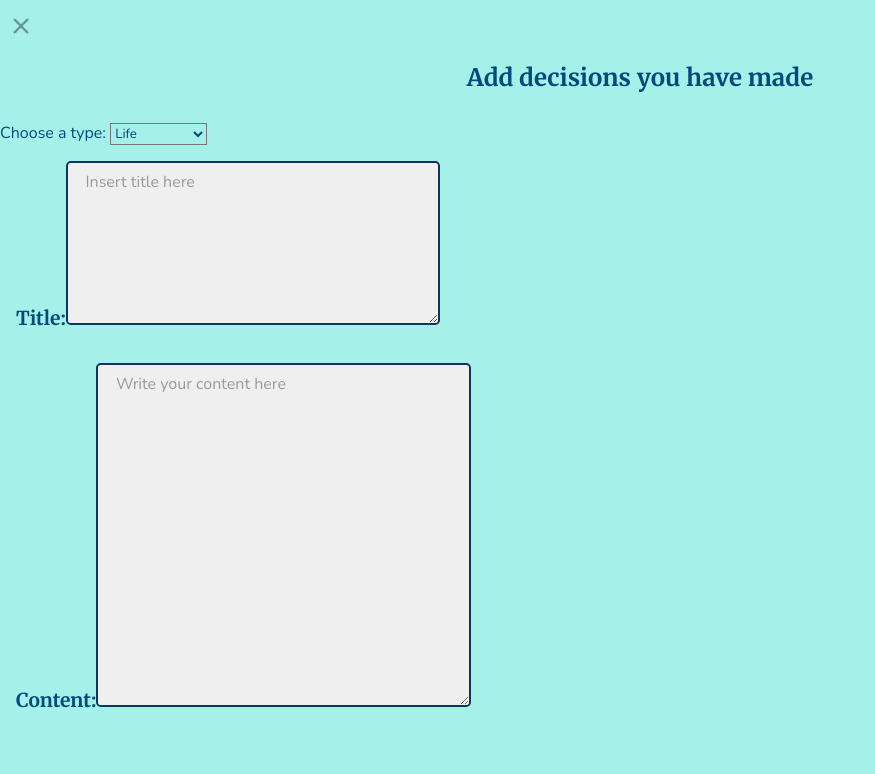
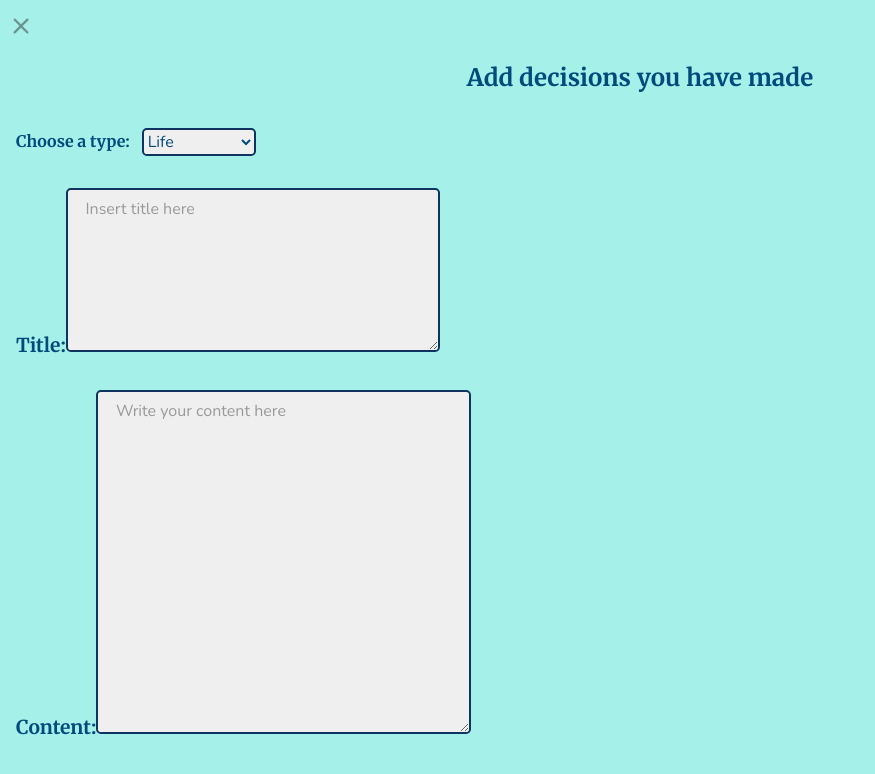
Before and after one commit to chriskokc/react-decision-making, a React (Create React App) app: page /react-decision-making/addDecisions in a window 1280 px wide. Shown: the top 774 px of the page, without its empty margins (0-875 px from the left). Built offline with nearby package versions, Linux system fonts and the light colour scheme.

Commit message:
added styles to DropdownMenu.

```diff
--- a/src/components/DropdownMenu/DropdownMenu.jsx
+++ b/src/components/DropdownMenu/DropdownMenu.jsx
@@ -3,7 +3,9 @@ import "./DropdownMenu.scss";
 const DropdownMenu = () => {
   return (
     <form className="dropDownMenu">
-      <label htmlFor="type">Choose a type: </label>
+      <label htmlFor="type" className="dropDownMenu__label">
+        Choose a type:{" "}
+      </label>
       <select name="type" id="type" className="dropDownMenu__options">
         <option value="life">Life</option>
         <option value="work">Work</option>
--- a/src/components/DropdownMenu/DropdownMenu.scss
+++ b/src/components/DropdownMenu/DropdownMenu.scss
@@ -0,0 +1,18 @@
+@use "../../styles/variables" as *;
+
+.dropDownMenu {
+    margin: 2.2rem 1rem 1rem;
+
+    &__label {
+        font-family: $font-secondary;
+        font-weight: bold;
+        margin-right: 0.5rem;
+    }
+
+    &__options {
+        border: 2px solid $color-border;
+        border-radius: 0.3rem;
+        background-color: $color-secondary;
+        font-size: 1rem;
+    }
+}
```
